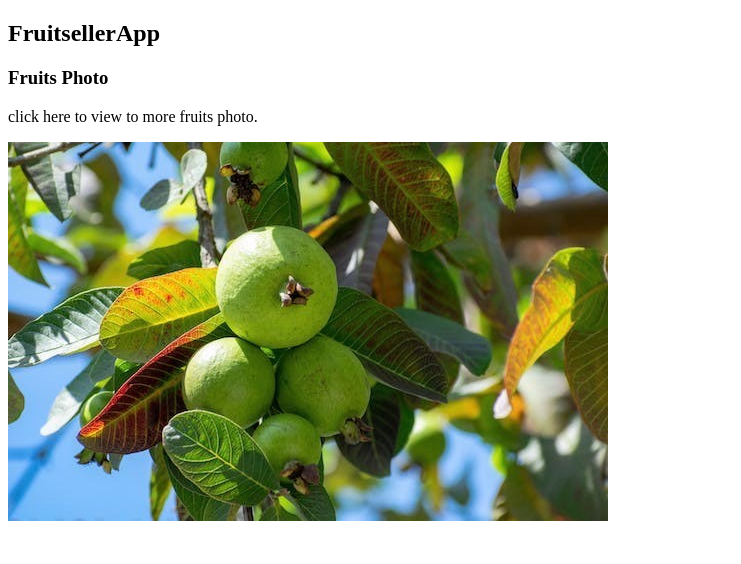
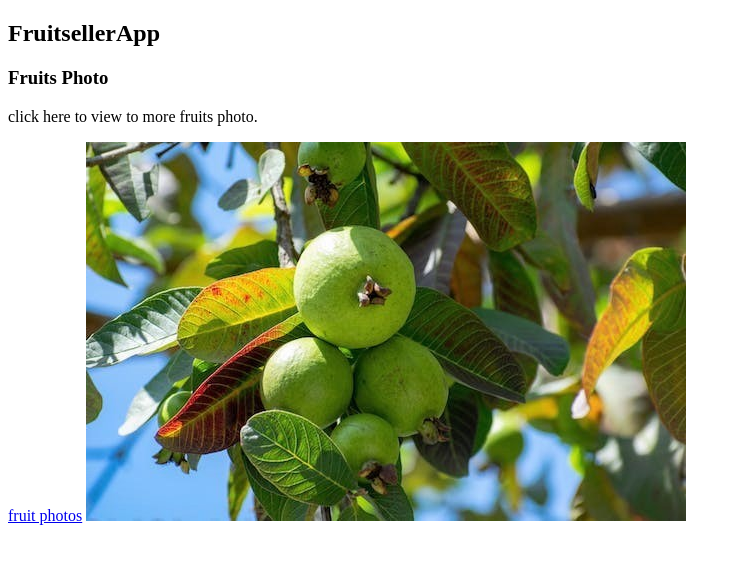
Before and after one commit to HariniVinod/Weblearning, a plain HTML site: page index.html in a window 1280 px wide. Shown: the whole page, without its empty margins (0-741 px from the left). Drawn offline with Linux system fonts and the light colour scheme.

Commit message:
second commit

```diff
--- a/index.html
+++ b/index.html
@@ -6,7 +6,8 @@
         <h3>Fruits Photo</h3>
         <!-- TODO: Add link to fruits photo -->
         <p>click here to view to more fruits photo.</p>
-        <img src="images/guava.jpg">
+        <a href="https://www.healthyeating.org/nutrition-topics/general/food-groups/fruits">fruit photos</a>
+        <a href="#"></a><img src="images/guava.jpg" alt="tasty and healthy guava."></a>
        </main>
     </body>
 </html>
```
